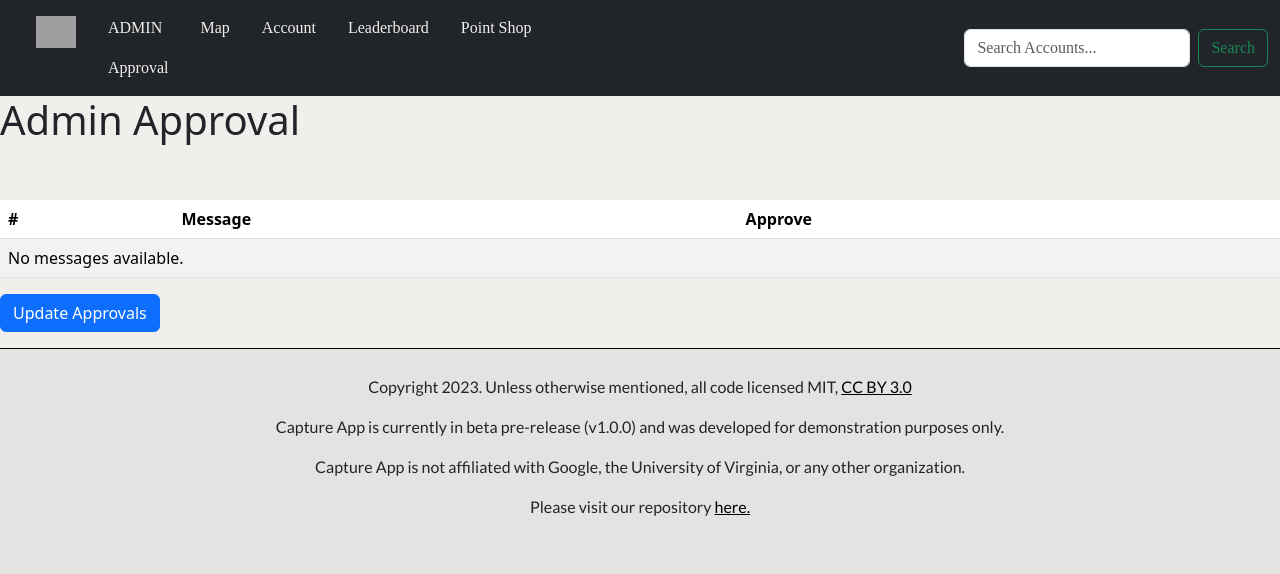
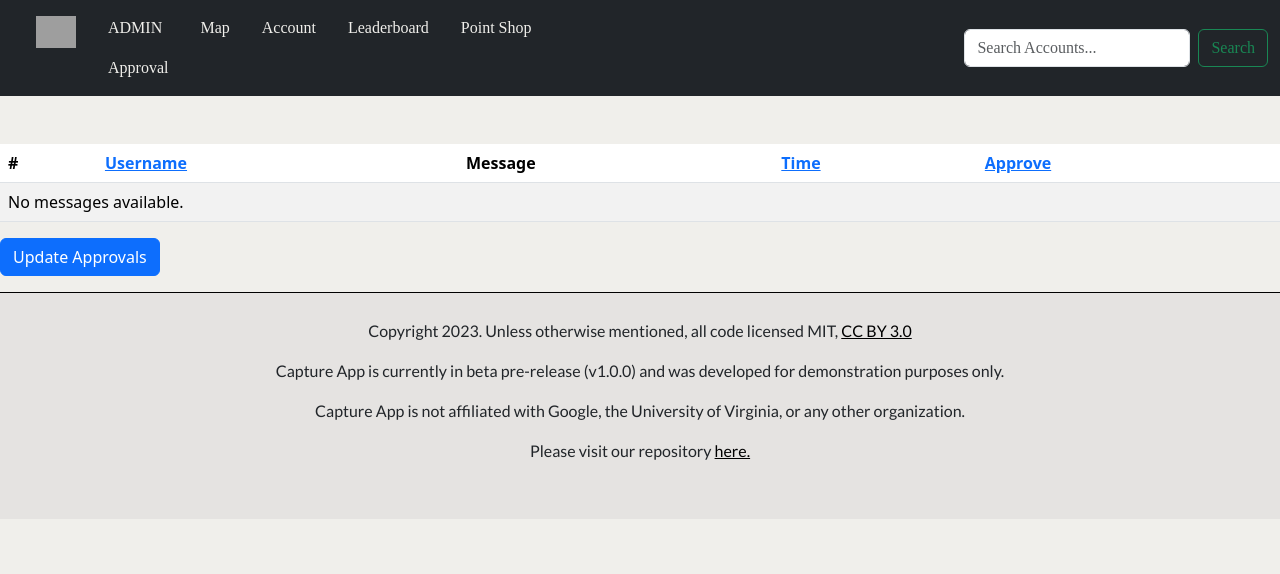
Before and after one commit to colbyle25/Capture-App, a Django app: page /admin_approval/ in a window 1280 px wide. Shown: the top 574 px of the page. Run offline with Django 4.2, Linux system fonts and the light colour scheme; the visitor is signed in with stand-in values (Sample User, id 1); data that the repository does not hold is empty; some libraries are stand-ins or nearby versions; some web fonts are replaced; grey boxes are pictures that could not be loaded.

Commit message:
Added sorting features and stlying to approval system

```diff
--- a/oauthtesting/templates/oauthtesting/admin_approval.html
+++ b/oauthtesting/templates/oauthtesting/admin_approval.html
@@ -1,15 +1,16 @@
 {% extends "base.html" %}
 
 {% block html %}
-<h1>Admin Approval</h1>
-    {% if messages %}
+
+{% if messages %}
     {% for message in messages %}
         <div class="alert alert-success" role="alert">
             {{ message }}
         </div>
     {% endfor %}
 {% endif %}
-<br/><br>
+
+<br/><br/>
 
 <form action="{% url 'admin_approval' %}" method="post">
     {% csrf_token %}
@@ -17,15 +18,19 @@
         <thead>
             <tr>
                 <th scope="col">#</th>
+                <th scope="col"><a href="?sort=username">Username</a></th>
                 <th scope="col">Message</th>
-                <th scope="col">Approve</th>
+                <th scope="col"><a href="?sort=time">Time</a></th>
+                <th scope="col"><a href="?sort=approved">Approve</a></th>
             </tr>
         </thead>
         <tbody>
             {% for message in text_message_list %}
                 <tr>
                     <th scope="row">{{ forloop.counter }}</th>
-                    <td>{{ message }}</td>
+                    <td>{{ message.username }}</td>
+                    <td>{{ message.message }}</td>
+                    <td>{{ message.time }}</td>
                     <td>
                         <input type="hidden" name="message_ids" value="{{ message.id }}">
                         <input type="checkbox" name="approved_{{ message.id }}" value="true" {% if message.approved %} checked {% endif %}>
@@ -33,7 +38,7 @@
                 </tr>
             {% empty %}
                 <tr>
-                    <td colspan="3">No messages available.</td>
+                    <td colspan="6">No messages available.</td>
                 </tr>
             {% endfor %}
         </tbody>
--- a/oauthtesting/views.py
+++ b/oauthtesting/views.py
@@ -291,18 +291,23 @@ def amiadmin(request):
     return JsonResponse({'admin': request.user.is_superuser})
 
 def admin_approval(request):
-    text_message_list = TextMessage.objects.all().order_by('-time')
-    if request.user.is_superuser:
-        if request.method == 'POST':
-            message_ids = request.POST.getlist('message_ids')
-            for id in message_ids:
-                message = TextMessage.objects.get(id=id)
-                message.approved = request.POST.get(f'approved_{id}', 'false') == 'true'
-                message.save()
-
-            messages.success(request, 'Successfully updated messages')
-        return render(request, 'oauthtesting/admin_approval.html', {'text_message_list': text_message_list})
-    else:
+    if not request.user.is_superuser:
         return HttpResponseRedirect("/")
 
-    return render(request, 'oauthtesting/admin_approval.html')
+    # Handle sorting
+    sort_by = request.GET.get('sort', '-time')  # Default sort is by time in descending order
+    if sort_by not in ['username', 'time', 'approved', '-time', '-username', '-approved']:
+        sort_by = '-time'  # Fallback to default if sort parameter is not recognized
+
+    text_message_list = TextMessage.objects.all().order_by(sort_by)
+
+    if request.method == 'POST':
+        message_ids = request.POST.getlist('message_ids')
+        for id in message_ids:
+            message = TextMessage.objects.get(id=id)
+            message.approved = request.POST.get(f'approved_{id}', 'false') == 'true'
+            message.save()
+
+        messages.success(request, 'Successfully updated messages')
+
+    return render(request, 'oauthtesting/admin_approval.html', {'text_message_list': text_message_list})
```
